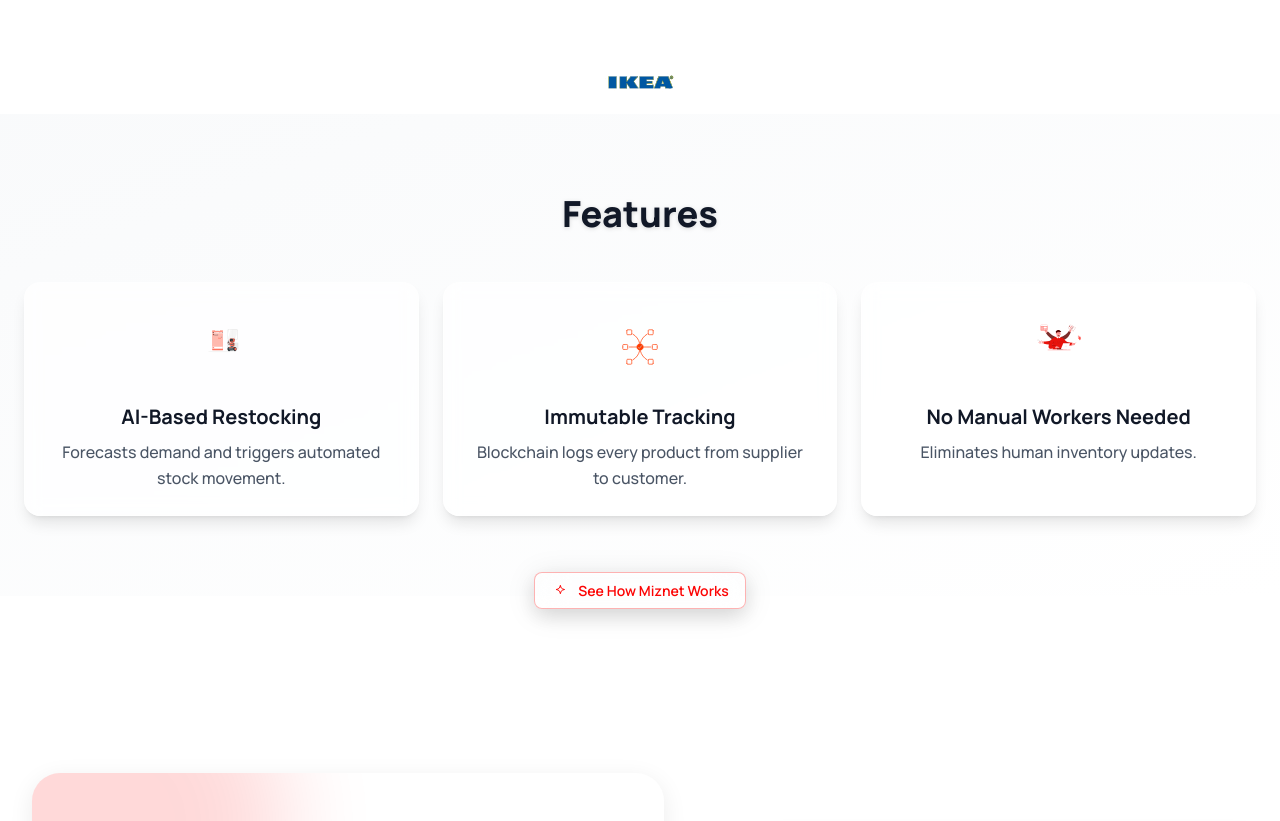
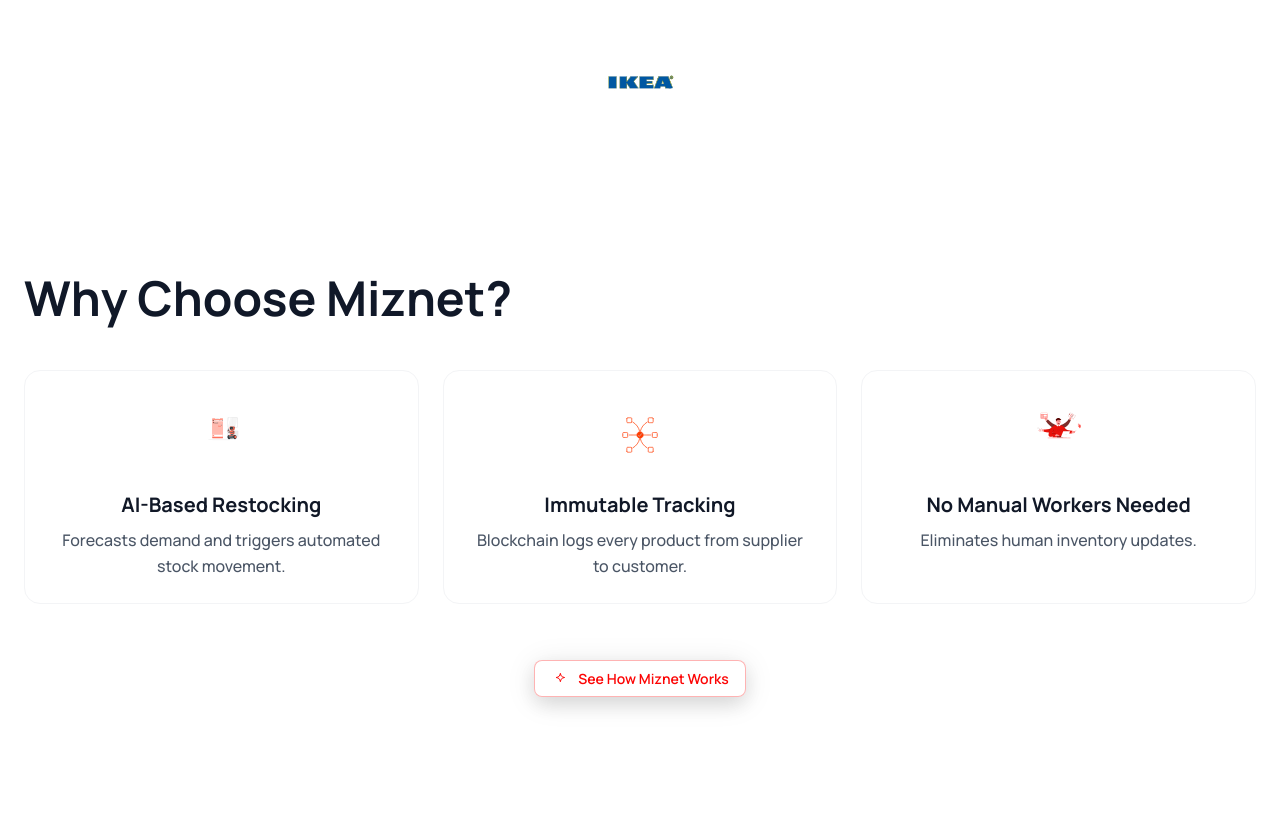
Before and after one commit to sayeesx/miznet, a Next.js app: page / in a window 1280 px wide. Shown: the part 786-1607 px from the top of the page. Built offline with nearby package versions, Linux system fonts and the light colour scheme.

Commit message:
new ux improvements

```diff
--- a/src/app/page.tsx
+++ b/src/app/page.tsx
@@ -22,6 +22,7 @@
 
 export default function Home() {
   const [chatOpen, setChatOpen] = React.useState(false)
+  const [logoCarouselVisible, setLogoCarouselVisible] = React.useState(false)
 
   React.useEffect(() => {
     // AOS.init({
@@ -66,10 +67,10 @@
 
         {/* Brand Logo Carousel */}
         <div>
-          <BrandLogoCarousel />
+          <BrandLogoCarousel onVisibilityChange={(isVisible) => setLogoCarouselVisible(isVisible)} />
         </div>
 
-        <FeaturesSection />
+        <FeaturesSection logoCarouselVisible={logoCarouselVisible} />
 
         {/* See How Miznet Works Button (moved here) */}
         <div className="flex justify-center -mt-6 mb-2"> {/* reduced margin-top and margin-bottom */}
--- a/src/components/BrandLogoCarousel.tsx
+++ b/src/components/BrandLogoCarousel.tsx
@@ -14,29 +14,53 @@
   { name: "IKEA", src: "/brandlogos/ikea.svg" }, // ✅ Added
 ]
 
-const BrandLogoCarousel: React.FC = () => {
+interface BrandLogoCarouselProps {
+  onVisibilityChange?: (isVisible: boolean) => void;
+}
+
+const BrandLogoCarousel: React.FC<BrandLogoCarouselProps> = ({ onVisibilityChange }) => {
   // Repeat logos enough times for seamless loop
   const repeatedLogos = [...logos, ...logos, ...logos, ...logos]
   const [showTagline, setShowTagline] = useState(false)
   const [showCarousel, setShowCarousel] = useState(false)
+  const scrollTimeout = React.useRef<NodeJS.Timeout>()
 
   useEffect(() => {
+    let lastScrollY = window.scrollY
+
     const handleScroll = () => {
-      if (window.scrollY > 50) {
+      const currentScrollY = window.scrollY
+
+      // Get the features section position
+      const featuresSection = document.getElementById('features')
+      const featuresSectionTop = featuresSection?.getBoundingClientRect().top ?? 0
+      const featuresSectionOffset = featuresSectionTop + window.scrollY
+      const featuresSectionBottom = featuresSectionOffset + (featuresSection?.offsetHeight ?? 0)
+
+      // Check if we're in the features section range
+      const isInFeaturesSection = currentScrollY >= featuresSectionOffset - 200 &&
+                                 currentScrollY <= featuresSectionBottom + 200
+
+      if (!isInFeaturesSection && currentScrollY > 50) {
+        // Show when outside features section and scrolled past 50px
         setShowTagline(true)
         // Delay showing carousel for fade-up effect after tagline
         setTimeout(() => setShowCarousel(true), 400)
       } else {
+        // Hide when in features section range or at the very top
         setShowTagline(false)
         setShowCarousel(false)
       }
+
+      lastScrollY = currentScrollY
     }
-    window.addEventListener('scroll', handleScroll)
+
+    window.addEventListener('scroll', handleScroll, { passive: true })
     return () => window.removeEventListener('scroll', handleScroll)
   }, [])
 
   return (
-    <div className="w-full bg-white py-6">
+    <div className="w-full bg-white py-6 mb-20">
       <div className="flex flex-col items-center justify-center w-full">
         <h3
           className={`text-center text-base md:text-lg font-semibold text-black mb-4 transition-all duration-700 ease-out opacity-0 translate-y-6 ${showTagline ? 'fade-up-active' : ''}`}
@@ -105,6 +129,7 @@
         h3, .relative {
           opacity: 0;
           transform: translateY(24px);
+          transition: opacity 0.7s ease-out, transform 0.7s ease-out;
         }
       `}</style>
     </div>
--- a/src/components/FeaturesSection.tsx
+++ b/src/components/FeaturesSection.tsx
@@ -25,50 +25,95 @@
   )
 }
 
-const FeaturesSection: React.FC = () => {
+interface FeaturesSectionProps {
+  logoCarouselVisible: boolean;
+}
+
+const FeaturesSection: React.FC<FeaturesSectionProps> = ({ logoCarouselVisible }) => {
+  const { ref: sectionRef, inView: sectionInView } = useInView({
+    triggerOnce: false,
+    threshold: 0.1
+  });
+
+  // Only show features when carousel is hidden and section is in view
+  const shouldShow = !logoCarouselVisible && sectionInView;
+
   return (
-    <section id="features" className="bg-gradient-to-br from-gray-50 to-white py-20 px-6">
+    <section
+      id="features"
+      className={`py-20 px-6 bg-white transition-all duration-1000 ease-out ${
+        logoCarouselVisible ? 'opacity-0 translate-y-10 pointer-events-none' : 'opacity-100 translate-y-0'
+      }`}
+      ref={sectionRef}>
       <div className="max-w-7xl mx-auto">
-        <h2 className="text-3xl md:text-4xl font-extrabold text-[#111827] mb-12 text-center drop-shadow-sm">Features</h2>
+        <h2
+          className={`text-5xl font-bold text-gray-900 mb-12 text-left transform transition-all duration-1000 ease-out ${
+            shouldShow ? 'opacity-100 translate-y-0' : 'opacity-0 translate-y-10'
+          }`}
+        >
+          Why Choose Miznet?
+        </h2>
         <div className="grid grid-cols-1 md:grid-cols-3 gap-4 md:gap-6">
           {/* Feature 1 (AI-Based Restocking) */}
-          <div className="group flex flex-row md:flex-col items-start md:items-center bg-white/70 backdrop-blur-sm rounded-2xl p-3 md:p-6 border border-white/20 shadow-lg">
+          <div
+            className={`group flex flex-row md:flex-col items-start md:items-center bg-white rounded-2xl p-3 md:p-6 border border-gray-100 transform transition-all duration-1000 ease-out delay-[400ms] ${
+              shouldShow ? 'opacity-100 translate-y-0' : 'opacity-0 translate-y-10'
+            }`}
+          >
             <div className="p-2 md:p-4 mb-0 md:mb-4 flex-shrink-0" style={{ width: '80px', height: '80px', maxWidth: '80px' }}>
               <LazyLottie animationData={robotLottie} desktopSize={180} mobileSize={70} />
             </div>
             <div className="flex-1 ml-3 md:ml-0 md:text-center">
-              <h3 className="text-base md:text-xl font-bold mb-1 md:mb-2 text-[#111827] group-hover:text-[#fc0404] transition-colors duration-300">AI-Based Restocking</h3>
+              <h3 className="text-base md:text-xl font-bold mb-1 md:mb-2 text-[#111827] group-hover:text-[#fc0404] transition-colors duration-300">
+                AI-Based Restocking
+              </h3>
               <p className="text-sm md:text-base text-gray-600 font-medium leading-relaxed">
                 Forecasts demand and triggers automated stock movement.
               </p>
             </div>
           </div>
+
           {/* Feature 2 (Immutable Tracking) */}
-          <div className="group flex flex-row md:flex-col items-start md:items-center bg-white/70 backdrop-blur-sm rounded-2xl p-3 md:p-6 border border-white/20 shadow-lg">
+          <div
+            className={`group flex flex-row md:flex-col items-start md:items-center bg-white rounded-2xl p-3 md:p-6 border border-gray-100 transform transition-all duration-1000 ease-out delay-[800ms] ${
+              sectionInView ? 'opacity-100 translate-y-0' : 'opacity-0 translate-y-10'
+            }`}
+          >
             <div className="p-2 md:p-4 mb-0 md:mb-4 flex-shrink-0" style={{ width: '80px', height: '80px', maxWidth: '80px' }}>
               <LazyLottie animationData={immutableTrackingLottie} desktopSize={140} mobileSize={60} />
             </div>
             <div className="flex-1 ml-3 md:ml-0 md:text-center">
-              <h3 className="text-base md:text-xl font-bold mb-1 md:mb-2 text-[#111827] group-hover:text-[#fc0404] transition-colors duration-300">Immutable Tracking</h3>
+              <h3 className="text-base md:text-xl font-bold mb-1 md:mb-2 text-[#111827] group-hover:text-[#fc0404] transition-colors duration-300">
+                Immutable Tracking
+              </h3>
               <p className="text-sm md:text-base text-gray-600 font-medium leading-relaxed">
                 Blockchain logs every product from supplier to customer.
               </p>
             </div>
           </div>
+
           {/* Feature 3 (No Manual Workers Needed) */}
-          <div className="group flex flex-row md:flex-col items-start md:items-center bg-white/70 backdrop-blur-sm rounded-2xl p-3 md:p-6 border border-white/20 shadow-lg">
+          <div
+            className={`group flex flex-row md:flex-col items-start md:items-center bg-white rounded-2xl p-3 md:p-6 border border-gray-100 transform transition-all duration-1000 ease-out delay-[1200ms] ${
+              sectionInView ? 'opacity-100 translate-y-0' : 'opacity-0 translate-y-10'
+            }`}
+          >
             <div className="p-2 md:p-4 mb-0 md:mb-4 flex-shrink-0" style={{ width: '80px', height: '80px', maxWidth: '80px' }}>
               <LazyLottie animationData={workerLottie} desktopSize={180} mobileSize={70} />
             </div>
             <div className="flex-1 ml-3 md:ml-0 md:text-center">
-              <h3 className="text-base md:text-xl font-bold mb-1 md:mb-2 text-[#111827] group-hover:text-[#fc0404] transition-colors duration-300">No Manual Workers Needed</h3>
-              <p className="text-sm md:text-base text-gray-600 font-medium leading-relaxed">Eliminates human inventory updates.</p>
+              <h3 className="text-base md:text-xl font-bold mb-1 md:mb-2 text-[#111827] group-hover:text-[#fc0404] transition-colors duration-300">
+                No Manual Workers Needed
+              </h3>
+              <p className="text-sm md:text-base text-gray-600 font-medium leading-relaxed">
+                Eliminates human inventory updates.
+              </p>
             </div>
           </div>
         </div>
       </div>
     </section>
-  )
-}
+  );
+};
 
-export default FeaturesSection
+export default FeaturesSection;
```
